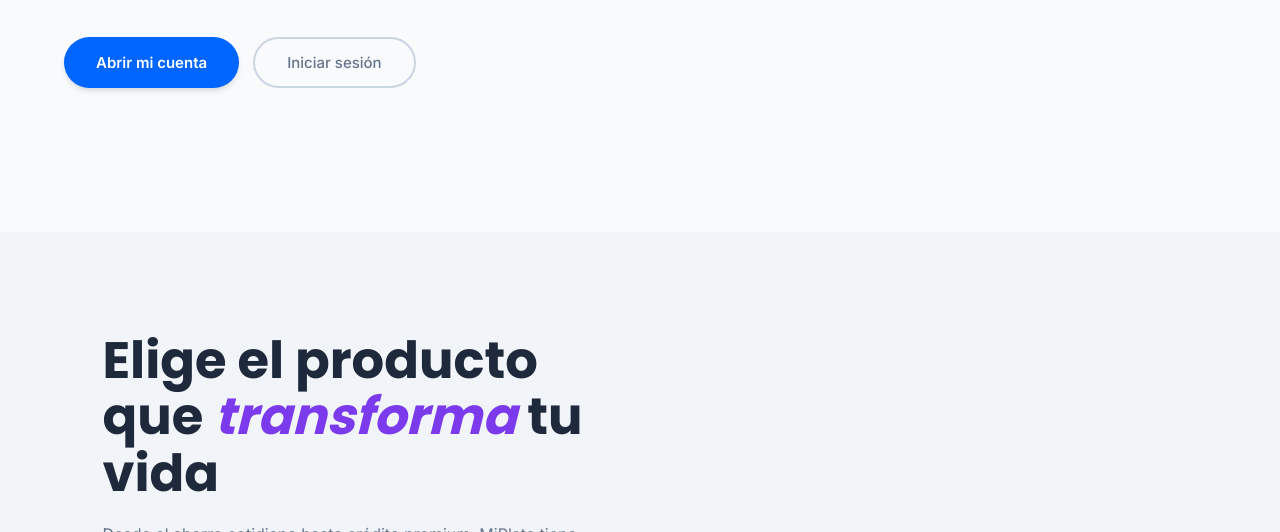
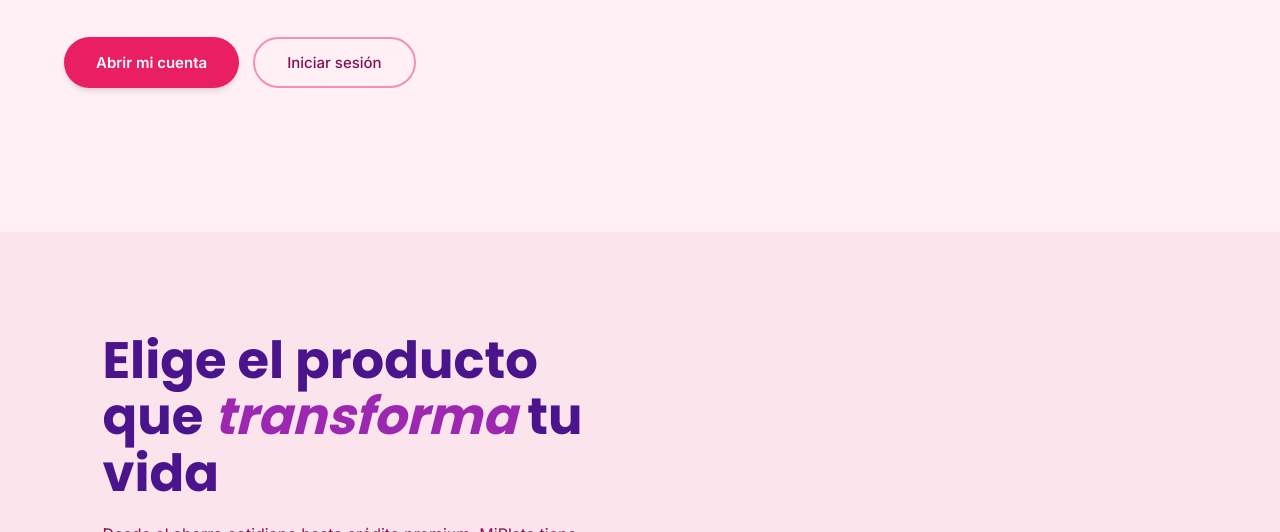
Before and after one commit to joakoRV/SistemaBancarioMIplataM2-main, a plain HTML site: page index.html in a window 1280 px wide. Shown: the part 568-1100 px from the top of the page. Drawn offline with Linux system fonts and the light colour scheme.

Commit message:
color pink

```diff
--- a/Miplata/css/styles.css
+++ b/Miplata/css/styles.css
@@ -1,40 +1,40 @@
 @import url('https://fonts.googleapis.com/css2?family=Poppins:wght@300;400;500;600;700&family=Inter:wght@300;400;500;600;700&family=JetBrains+Mono:wght@400;500&display=swap');
 
 :root {
-  /* Modern Color Palette */
-  --primary:      #0066FF;
-  --primary-light: #4D94FF;
-  --primary-dark: #0052CC;
-  --secondary:    #7C3AED;
-  --secondary-light: #A78BFA;
-  --accent:       #10B981;
-  --accent-light: #34D399;
-  --bg-deep:      #F8FAFC;
-  --bg-dark:      #F1F5F9;
+  /* Pink/Magenta Color Palette */
+  --primary:      #E91E63;
+  --primary-light: #F48FB1;
+  --primary-dark: #C2185B;
+  --secondary:    #9C27B0;
+  --secondary-light: #BA68C8;
+  --accent:       #FF4081;
+  --accent-light: #FF80AB;
+  --bg-deep:      #FFF0F5;
+  --bg-dark:      #FCE4EC;
   --bg-card:      #FFFFFF;
-  --bg-panel:     #F8FAFC;
+  --bg-panel:     #FFF0F5;
   --bg-input:     #FFFFFF;
-  --text-primary: #1E293B;
-  --text-secondary: #64748B;
-  --text-tertiary: #94A3B8;
+  --text-primary: #4A148C;
+  --text-secondary: #880E4F;
+  --text-tertiary: #AD1457;
   --text-inverse: #FFFFFF;
-  --border-light: #E2E8F0;
-  --border-medium: #CBD5E1;
-  --primary-glow: rgba(0,102,255,0.08);
-  --primary-border: rgba(0,102,255,0.20);
-  --secondary-glow: rgba(124,58,237,0.08);
-  --secondary-border: rgba(124,58,237,0.20);
-  --accent-glow: rgba(16,185,129,0.08);
-  --accent-border: rgba(16,185,129,0.20);
-  --error:        #EF4444;
-  --error-bg:     rgba(239,68,68,0.08);
-  --error-border: rgba(239,68,68,0.20);
-  --warn:         #F59E0B;
-  --warn-bg:      rgba(245,158,11,0.08);
-  --warn-border:  rgba(245,158,11,0.20);
-  --success:      #10B981;
-  --success-bg:   rgba(16,185,129,0.08);
-  --success-border:rgba(16,185,129,0.20);
+  --border-light: #F8BBD0;
+  --border-medium: #F48FB1;
+  --primary-glow: rgba(233,30,99,0.08);
+  --primary-border: rgba(233,30,99,0.20);
+  --secondary-glow: rgba(156,39,176,0.08);
+  --secondary-border: rgba(156,39,176,0.20);
+  --accent-glow: rgba(255,64,129,0.08);
+  --accent-border: rgba(255,64,129,0.20);
+  --error:        #D32F2F;
+  --error-bg:     rgba(211,47,47,0.08);
+  --error-border: rgba(211,47,47,0.20);
+  --warn:         #FFA000;
+  --warn-bg:      rgba(255,160,0,0.08);
+  --warn-border:  rgba(255,160,0,0.20);
+  --success:      #4CAF50;
+  --success-bg:   rgba(76,175,80,0.08);
+  --success-border:rgba(76,175,80,0.20);
   --shadow-sm:    0 1px 2px 0 rgba(0, 0, 0, 0.05);
   --shadow-md:    0 4px 6px -1px rgba(0, 0, 0, 0.1), 0 2px 4px -1px rgba(0, 0, 0, 0.06);
   --shadow-lg:    0 10px 15px -3px rgba(0, 0, 0, 0.1), 0 4px 6px -2px rgba(0, 0, 0, 0.05);
```
